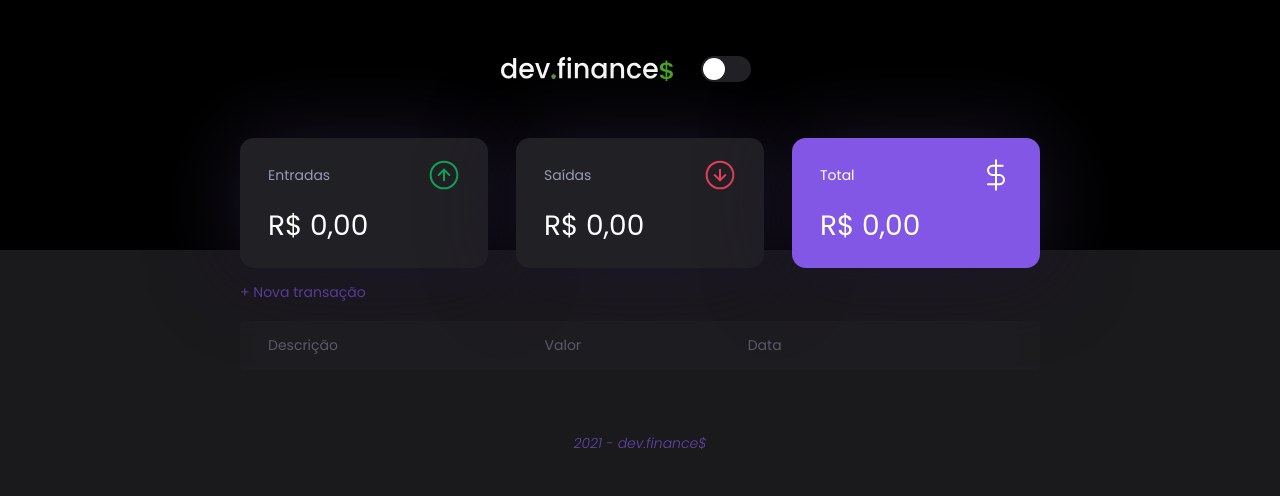
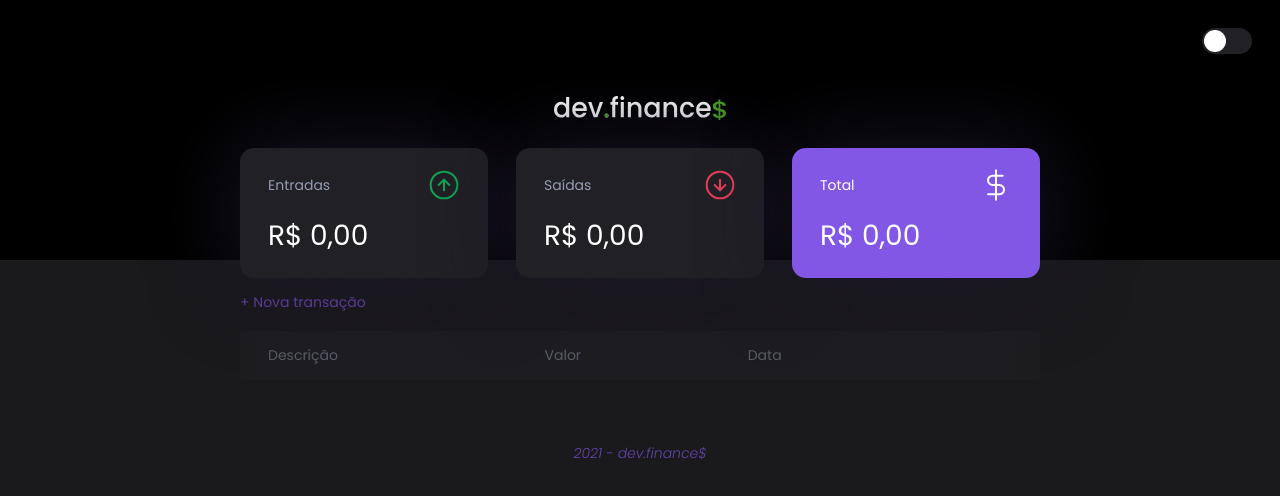
Before and after one commit to wallyngson/management-financial, a plain HTML site: page index.html in a window 1280 px wide. Drawn offline with Linux system fonts and the light colour scheme.

Commit message:
add-theme

```diff
--- a/index.html
+++ b/index.html
@@ -15,9 +15,7 @@
 
 <body>
 
-    <header class="header">
-        <img src="./assets/logo.svg" alt="Logo Dev Finance">
-
+    <div class="theme">
         <div id="checkbox-position">
             <input  type="checkbox"
                     class="checkbox"
@@ -27,8 +25,11 @@
             <label for="checkbox" class="label">
                 <div class="ball"></div>
             </label>
+        </div>
+    </div>
+    <header class="header">
 
-        </div>
+        <img src="./assets/logo.svg" alt="Logo Dev Finance">
 
     </header>
 
--- a/styles.css
+++ b/styles.css
@@ -87,9 +87,16 @@ html {
 
 /* HEADER ============== */
 
+.theme {
+    background-color: var(--header-color);
+    display: flex;
+    transition: background 0.2s linear;
+    justify-content: flex-end;
+}
+
 header {
     background: var(--header-color);
-    padding: 2rem 0 10rem;
+    padding: 1rem 0 10rem;
     text-align: center;
     display: flex;
     align-items: center;
```
